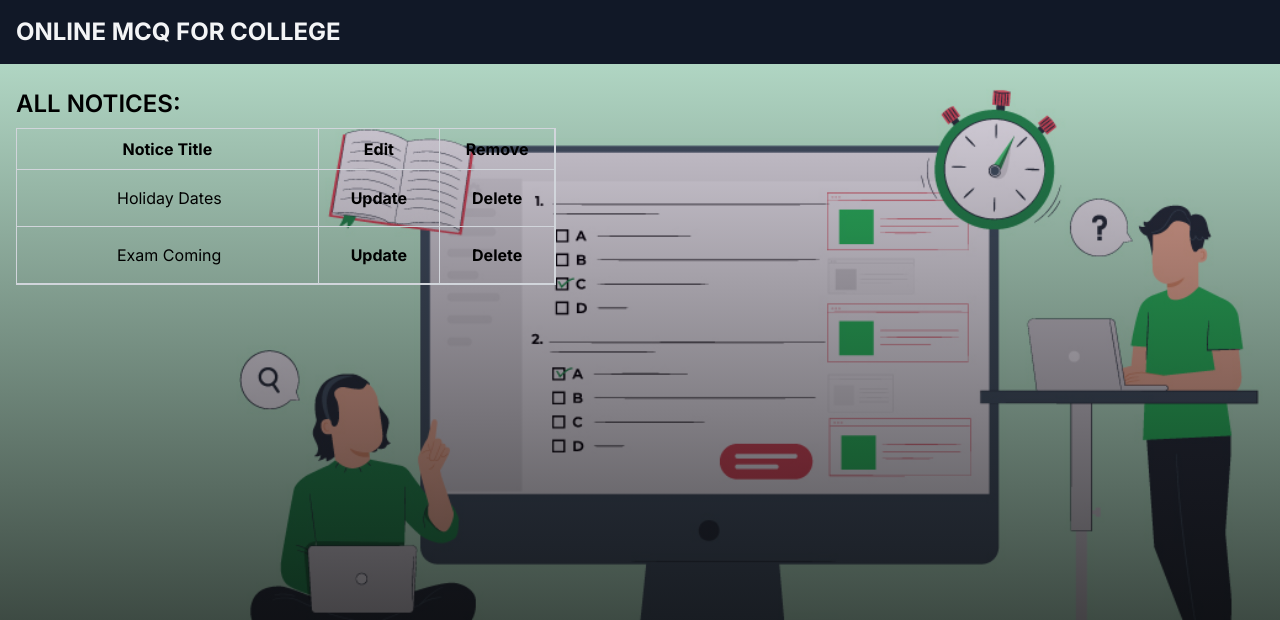
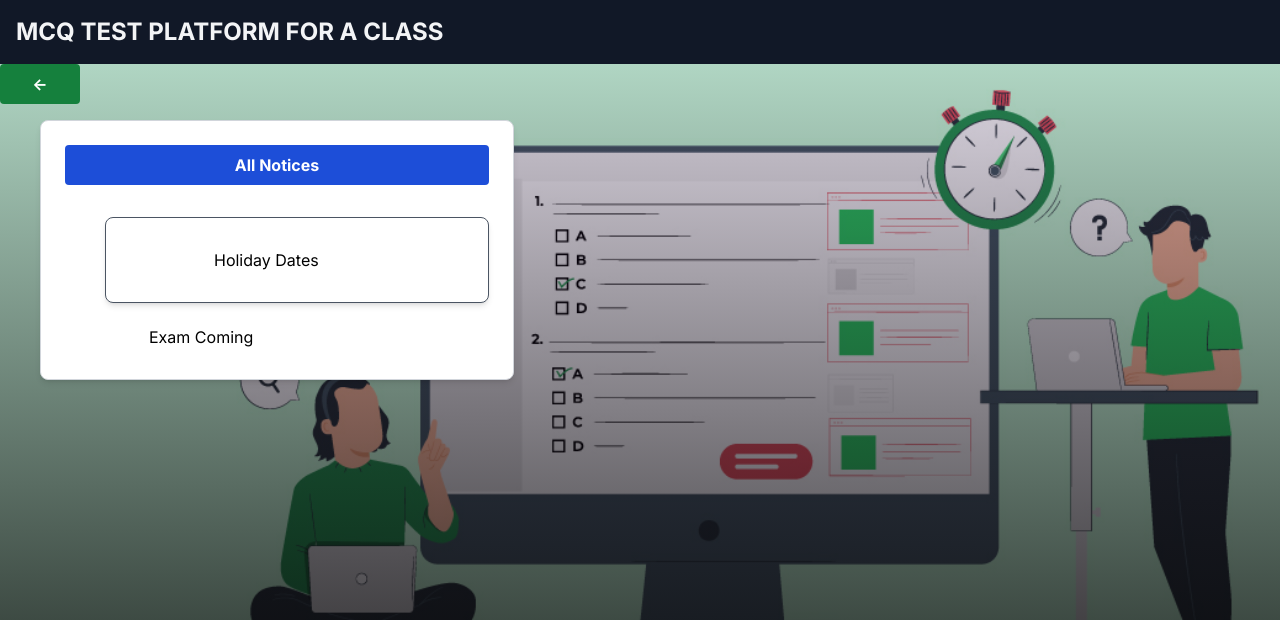
Before and after one commit to rupeshghimire7/Django-MCQ, a Django app: page /notices/ in a window 1280 px wide. Shown: the top 620 px of the page. Run offline with Django 4.2, Linux system fonts and the light colour scheme; data comes from the database, SQL or seed files in the repository; both versions use the stored data as it was after the commit; some libraries are stand-ins or nearby versions.

Commit message:
Final Changes

```diff
--- a/base/templates/base/confirmDelete.html
+++ b/base/templates/base/confirmDelete.html
@@ -10,8 +10,8 @@
 {% block content %}
 <div class="container">
     <div class="row">
-        <div class="col-md-12">
-            <h1>Are you sure to delete all the question?</h1>
+        <div class="ml-10 mt-4 border border-gray-300 rounded p-4 flex flex-col gap-4 w-160 bg-white p-6 rounded-lg shadow-md">
+            <h1 class="text-black font-bold py-2 px-4 rounded flex items-center">Are you sure to delete all the question?</h1>
             <a class="bg-blue-500 hover:bg-blue-700 text-white font-bold py-2 px-4 rounded flex items-center" href="{% url 'list' %}">Back</a>
             <a class="bg-red-500 hover:bg-rose-700 text-white font-bold py-2 px-4 rounded flex items-center" href="{% url 'deleteall' %}">Confirm Delete</a>
         </div>
--- a/base/templates/base/notices.html
+++ b/base/templates/base/notices.html
@@ -1,33 +1,43 @@
-{% extends 'base.html' %} {% block title %} NoticeBoard {% endblock %} {% block content %}
+{% extends 'base.html' %}
 
-<main class="container mx-auto p-4">
-	<h1 class="uppercase text-2xl font-semibold my-2">All notices:</h1>
-	<div class="flex justify-center">
-		<div class="border border-gray-300">
-<table class="w-full">
-	<tr class="border-b border-gray-300">
-		<th class="border-r border-gray-300 px-4 py-2">Notice Title</th>
-		<th class="border-r border-gray-300 px-4 py-2">Edit</th>
-		<th class="border-r border-gray-300 px-4 py-2">Remove</th>
-	</tr>
+
+{% block title %}
+NoticeBoard
+{% endblock %}
+
+
+{% block content %}
+<div class="bg-green-700 justify-center items-center text-white w-20 font-bold py-2 px-4 rounded flex items-center"><a href="javascript:history.back()"> <- </a></div>
+
+<div class="ml-10 mt-4 border border-gray-300 rounded p-4 flex flex-col gap-4 w-160 bg-white p-6 rounded-lg shadow-md">
+	<h1 class="bg-blue-700 justify-center items-center text-white font-bold py-2 px-4 rounded flex items-center">All Notices</h1>
+
+		{% if request.user.is_staff %}
 		{% for notice in notices %}
-		<tr class="border-b border-gray-300">
-			<td class="border-r border-gray-300 px-4 py-2">
-			<a href="{% url 'noticeX' notice.id %}" class="hover:pl-5 py-1.5 duration-300 border-l-4 border-l-transparent hover:border-l-blue-800 px-20"> {{notice}} </a>
-		</td>
-		<td class="border-r border-gray-300 px-4 py-2">
-			<button class="bg-transparent hover:bg-gray-300 text-black font-bold py-2 px-4 rounded flex items-center">
+		<div class="ml-4 mt-4 border border-gray-600 rounded p-4 flex flex-col gap-4 w-96 bg-white p-6 rounded-lg shadow-md">
+			<a href="{% url 'noticeX' notice.id %}" class="hover:pl-0 py-1.5 duration-300 border-l-4 border-l-transparent hover:border-l-blue-800 px-20"> {{notice}} </a>
+			</div
+
+			<button class="bg-transparent hover:bg-gray-300 text-green font-bold py-2 px-4 rounded flex items-center">
 			<span><a href="{% url "updateNotice" notice.id %}">Update</a>
 			</button>
-			</td>
-			<td class="border-r border-gray-300 px-4 py-2">
-				<button class="bg-transparent hover:bg-gray-300 text-black font-bold py-2 px-4 rounded flex items-center" onclick="return confirm('Are you sure you want to delete?')">
+
+				<button class="bg-transparent hover:bg-gray-300 text-red font-bold py-2 px-0 rounded flex items-center" onclick="return confirm('Are you sure you want to delete?')">
 				<span><a href="{% url "deleteNotice" notice.id %}">Delete</a>
 				</button>
-				</td>
-			</tr>
+
 	{% endfor %}
-</table>
+	{% else %}
+	{% for notice in notices %}
+
+
+	<div class="ml-10 mt-4 border border-gray-600 rounded p-4 flex flex-col gap-4 w-96 bg-white p-6 rounded-lg shadow-md">
+		<a href="{% url 'noticeX' notice.id %}" class="hover:pl-5 py-1.5 duration-300 border-l-4 border-l-transparent hover:border-l-blue-800 px-20"> {{notice}} </a>
+		</div
+
+	{% endfor %}
+	{% endif %}
+
 	</div>
 	</div>
 <br>
@@ -42,7 +52,7 @@
 			{{ field }}
 		  </div>
 		  {% endfor %}
-		  <button type="submit" class="bg-green-500 py-1 w-24 mx-auto text-white rounded-md hover:bg-green-600">Update</button>
+		  <button type="submit" class="bg-green-500 py-1 w-24 mx-auto text-white rounded-md hover:bg-green-600">Add Notice</button>
 		</form>
 	  </div>
 	{% endif %}
--- a/base/templates/base/prepareQ.html
+++ b/base/templates/base/prepareQ.html
@@ -17,6 +17,7 @@
 {% endblock %}
 
 {% block content %}
+<div class="bg-green-700 justify-center items-center text-white w-20 font-bold py-2 px-4 rounded flex items-center"><a href="javascript:history.back()"> <- </a></div>
 
 {% if messages %}
 <ul class="messages">
--- a/base/templates/base/result.html
+++ b/base/templates/base/result.html
@@ -2,6 +2,8 @@
 {% extends 'base.html' %}
 
 {% block content %}
+<div class="bg-green-700 justify-center items-center text-white w-20 font-bold py-2 px-4 rounded flex items-center"><a href="javascript:history.back()"> <- </a></div>
+
 <script src="https://cdn.jsdelivr.net/npm/@popperjs/core@2.11.6/dist/umd/popper.min.js" integrity="sha384-oBqDVmMz9ATKxIep9tiCxS/Z9fNfEXiDAYTujMAeBAsjFuCZSmKbSSUnQlmh/jp3" crossorigin="anonymous"></script>
 <script src="https://cdn.jsdelivr.net/npm/bootstrap@5.2.3/dist/js/bootstrap.min.js" integrity="sha384-cuYeSxntonz0PPNlHhBs68uyIAVpIIOZZ5JqeqvYYIcEL727kskC66kF92t6Xl2V" crossorigin="anonymous"></script>
 <div class="container d-flex justify-content-center">
--- a/base/templates/base/updateQuestion.html
+++ b/base/templates/base/updateQuestion.html
@@ -30,6 +30,8 @@
 {% endblock content %} {% endcomment %}
 
 {% block content %}
+<div class="bg-green-700 justify-center items-center text-white w-20 font-bold py-2 px-4 rounded flex items-center"><a href="{% url "homepage" %}"> <- </a></div>
+
 <div class="px-10">
 <div class="flex justify-center items-center min-h-screen w-full">
 
--- a/base/templates/base/updatenotice.html
+++ b/base/templates/base/updatenotice.html
@@ -3,6 +3,8 @@
 {% endblock title %}
 Update Notice
 {% block content %}
+<div class="bg-green-700 justify-center items-center text-white w-20 font-bold py-2 px-4 rounded flex items-center"><a href="javascript:history.back()"> <- </a></div>
+
   <h2>Update Student notice</h2>
   <form action="" method="POST" class="mt-4 border border-gray-300 rounded p-4 flex flex-col gap-2 w-96">
     {% csrf_token %}
--- a/base/views.py
+++ b/base/views.py
@@ -6,6 +6,7 @@
 from django.contrib import messages
 import json
 import random
+from itertools import chain
 # from faker import Faker
 # faker = Faker()
 
@@ -125,11 +126,21 @@
 def listQuestion(request):
     if request.user.is_staff:
         questions = Question.objects.all().order_by('-created_at')
-        jsonDec = json.decoder.JSONDecoder()
-        condition = len(questions) == 0
+
+        context = {
+            'easy':questions.filter(level='E'),
+            'medium':questions.filter(level='M'),
+            'hard':questions.filter(level='H'),
+            'easycount': Question.objects.filter(level='E').count(),
+            'mediumcount': Question.objects.filter(level='M').count(),
+            'hardcount': Question.objects.filter(level='H').count(),
+            'condition' : len(questions) == 0
+        }
 
 
-        return render(request,'base/listQ.html',{'questions':questions,'condition':condition})
+
+
+        return render(request,'base/listQ.html',context)
     else:
         messages.error(request, 'You cannot Access this page!')
         return  redirect('homepage')
@@ -233,7 +244,10 @@
     if user.is_authenticated: # and user.is_student==False
         allQuestions = {}
         count = 1
-        Qpaper = paper.order_by('?')
+        easy = paper.filter(level='E').order_by('?')
+        medium = paper.filter(level='M').order_by('?')
+        hard = paper.filter(level='H').order_by('?')
+        Qpaper = chain(easy,medium,hard)
         for question in Qpaper:
             allQuestions[question] = count
             count += 1
--- a/templates/base.html
+++ b/templates/base.html
@@ -62,10 +62,11 @@
         <a
           class="p-4 container mx-auto text-2xl font-bold uppercase"
           href="{% url 'homepage' %}"
-          >Online MCQ for College</a
+          >MCQ Test Platform for a Class</a
         >
       </div>
     </nav>
+
     <main class="mt-16">{% block content %} {% endblock %}</main>
   </body>
 </html>
```
Also changed, not shown: base/templates/base/checkExams.html (+5 -2 lines), base/templates/base/exam copy.html (deleted, +0 -45 lines), base/templates/base/listQ.html (+48 -1 lines), base/templates/base/notice.html (+5 -5 lines), base/templates/base/resultList.html (+6 -2 lines), base/templatetags/custom_tags.py (+22 -0 lines), db.sqlite3.
